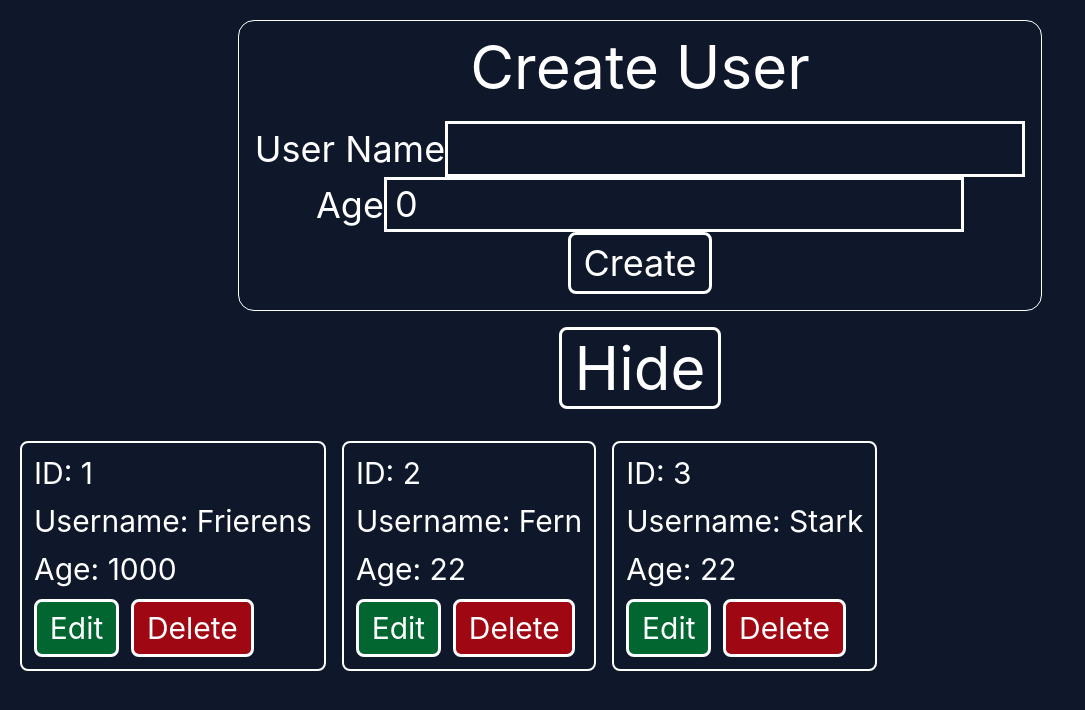
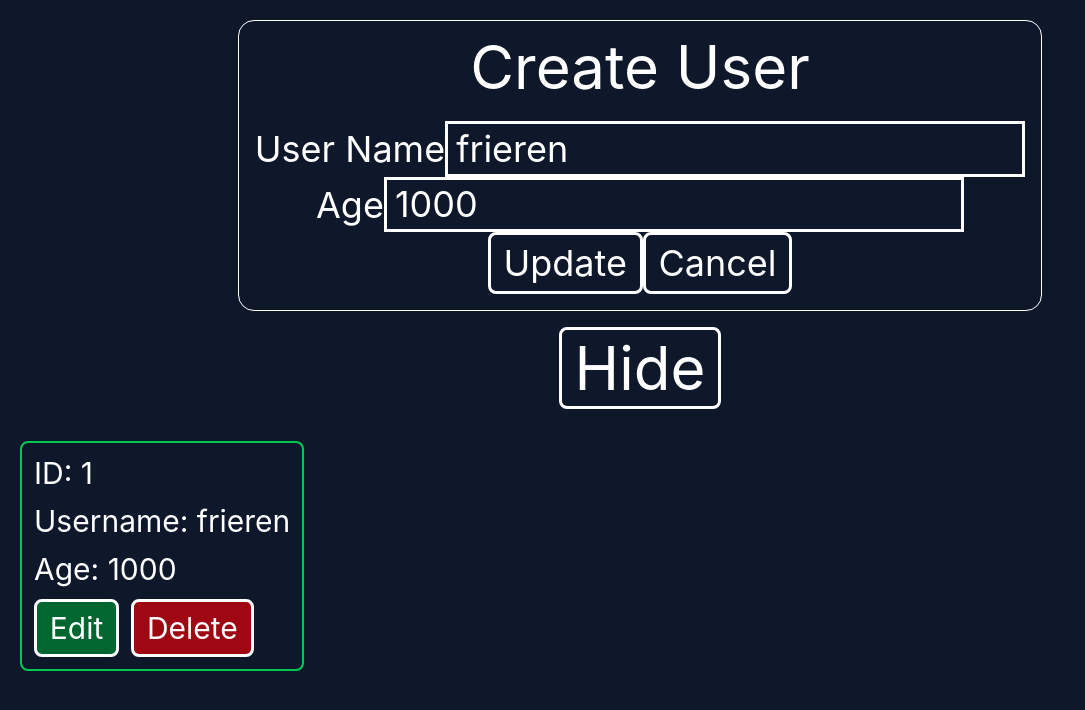
Before and after one commit to cuckoodile/SHS-PHPMYSQL-2026-2027, a React (Vite) app: page / in a window 1280 px wide. Both pictures are taken after a click on the button "Edit". Shown: the top 710 px of the page, without its empty margins (0-1085 px from the left). Built offline with nearby package versions, Linux system fonts and the light colour scheme.

Commit message:
Complete CRUD

```diff
--- a/src/components/Card.jsx
+++ b/src/components/Card.jsx
@@ -1,27 +1,17 @@
-import React from "react";
-
-export default function Card({ user }) {
-  /* Problem 2: How can we make the Card data dynamic?
-        Parameter (Params) and Arguments
-
-        let user = {
-            id: 1,
-            username: "Frierens",
-            age: 1000,
-        }
-    */
-
-  console.log(user);
-
+export default function Card({ user, isEditing, setEditing, onDelete, isLocked }) {
   return (
-    <div className="border-2 p-3 flex flex-col gap-3 rounded-lg text-3xl">
+    <div className={`border-2 p-3 flex flex-col gap-3 rounded-lg text-3xl ${isEditing ? "border-green-500" : ""}`}>
       <p>ID: {user.id}</p>
       <p>Username: {user.username}</p>
       <p>Age: {user.age}</p>
 
       <div className="flex gap-3">
-        <button className="bg-green-800">Edit</button>
-        <button className="bg-red-800">Delete</button>
+        <button disabled={isLocked} onClick={() => setEditing(user.id)} className="bg-green-800">
+          Edit
+        </button>
+        <button disabled={isLocked} onClick={() => onDelete(user.id)} className="bg-red-800">
+          Delete
+        </button>
       </div>
     </div>
   );
--- a/src/components/ContainerUser.jsx
+++ b/src/components/ContainerUser.jsx
@@ -1,4 +1,3 @@
-import React from "react";
 import { useState } from "react";
 import FormUser from "./FormUser";
 import Card from "./Card";
@@ -8,43 +7,45 @@ export default function ContainerUser() {
   const [users, setUsers] = useState([
     {
       id: 1,
-      username: "Frierens",
+      username: "frieren",
       age: 1000,
-    },
-    {
-      id: 2,
-      username: "Fern",
-      age: 22,
-    },
-    {
-      id: 3,
-      username: "Stark",
-      age: 22,
     },
   ]);
 
+  const userToEdit = users.find((u) => u.id === userEditing) ?? null;
+
+  function handleDelete(id) {
+    setUsers(users.filter((user) => user.id !== id));
+    if (userEditing === id) setUserEditing(null);
+  }
+
+  function handleUpdate(updatedUser) {
+    setUsers(
+      users.map((user) => (user.id === updatedUser.id ? updatedUser : user)),
+    );
+    setUserEditing(null);
+  }
+
   return (
     <div className="w-full flex flex-col gap-8">
-      <FormUser users={users} setUsers={setUsers} />
-
-      {/* DRY Principle
-        Don't Repeat Yourself
-      */}
-      {/* <Card />
-      <Card />
-      <Card /> */}
-
-      {/* Problem 1: How to display a number of Card component base on how many users we have?
-
-        Syntax:
-        Array.map((callback) => (
-          code block
-        ))
-      */}
+      <FormUser
+        users={users}
+        setUsers={setUsers}
+        userToEdit={userToEdit}
+        onUpdate={handleUpdate}
+        onCancel={() => setUserEditing(null)}
+      />
 
       <section className="w-full flex gap-4">
         {users.map((user) => (
-          <Card key={user.id} user={user} />
+          <Card
+            key={user.id}
+            user={user}
+            isEditing={userEditing === user.id}
+            isLocked={userEditing !== null}
+            setEditing={setUserEditing}
+            onDelete={handleDelete}
+          />
         ))}
       </section>
     </div>
--- a/src/components/FormUser.jsx
+++ b/src/components/FormUser.jsx
@@ -1,12 +1,31 @@
+import { useEffect } from "react";
 import { useState } from "react";
 
+const emptyForm = { username: "", age: 0 };
+
 // Our component standard name is title case.
-export default function FormUser({ users, setUsers }) {
+export default function FormUser({
+  users,
+  setUsers,
+  userToEdit,
+  onUpdate,
+  onCancel,
+}) {
   const [isVisible, setVisible] = useState(true);
+  const [nextId, setNextId] = useState(users.length + 1);
   const [formData, setFormData] = useState({
     username: "",
     age: 0,
   });
+
+  useEffect(() => {
+    if (userToEdit) {
+      setFormData({ username: userToEdit.username, age: userToEdit.age });
+      setVisible(true);
+    } else {
+      setFormData(emptyForm);
+    }
+  }, [userToEdit]);
 
   function handleCounterVisibility() {
     setVisible(!isVisible);
@@ -22,16 +41,16 @@ export default function FormUser({ users, setUsers }) {
   function handleFormSubmit(event) {
     event.preventDefault();
 
-    const newUser = {
-      id: users.length + 1,
-      ...formData,
-    };
+    const cleanData = { ...formData, age: Number(formData.age) };
 
-    setUsers([newUser, ...users]);
-    // alert(JSON.stringify(users));
+    if (userToEdit) {
+      onUpdate({ ...userToEdit, ...cleanData });
+    } else {
+      setNextId((prev) => prev + 1);
+      setUsers([{ id: nextId, ...cleanData }, ...users]);
+    }
 
-    setFormData({ username: "", age: 0 });
-    e.target.reset();
+    setFormData(emptyForm);
   }
 
   function handleInputOnChange(e) {
@@ -79,7 +98,12 @@ export default function FormUser({ users, setUsers }) {
             </div>
 
             {/* Action Fields */}
-            <button>Create</button>
+            <button type="submit">{userToEdit ? "Update" : "Create"}</button>
+            {userToEdit && (
+              <button type="button" onClick={onCancel}>
+                Cancel
+              </button>
+            )}
           </section>
         </form>
       )}
```
